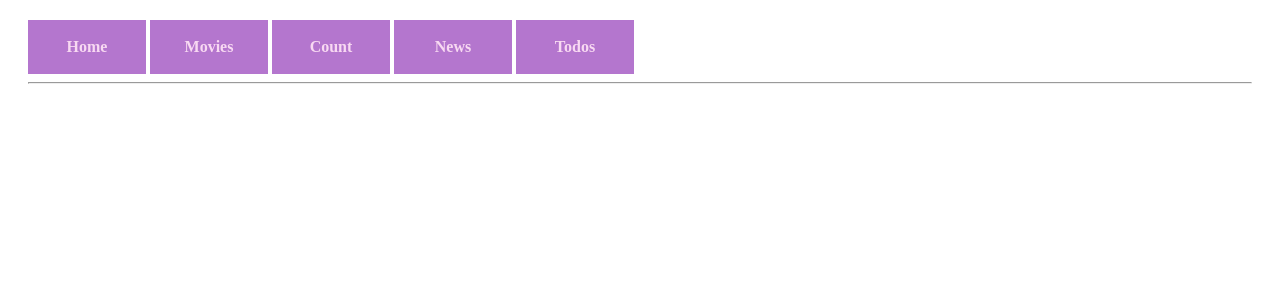
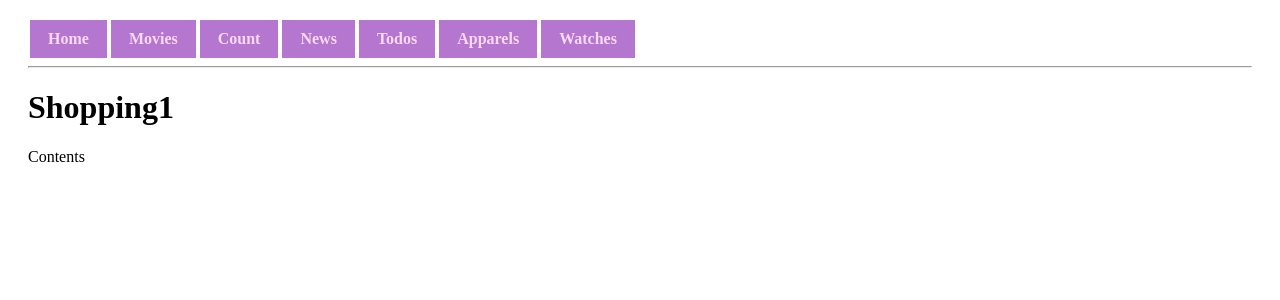
Before and after one commit to jsontype/react_saitou1, a React (Create React App) app: page /shopping1 in a window 1280 px wide. Shown: the top 300 px of the page. Built offline with nearby package versions, Linux system fonts and the light colour scheme.

Commit message:
shopping mallのframe作成

```diff
--- a/src/App.css
+++ b/src/App.css
@@ -5,19 +5,17 @@
 .menuItem {
   text-decoration: none;
   display: inline-block;
-  width: 100%;
-  max-width: 50px; /* ボタン幅 */
   border: 2px solid #B476CE; /* 線幅・種類・色 */
   color: #f8d9f2; /* 文字色 */
   background: #B476CE; /* 背景色 */
-  padding: 1em 2em;
+  margin: 0 2px;
+  padding: 0.5em 1em;
   font-weight: bold;
   text-decoration: none;
   text-align: center;
   transition: 0.3s;
 }
 
-
 menuItem:hover {
   background: #faeeff
 }
--- a/src/App.js
+++ b/src/App.js
@@ -4,6 +4,8 @@ import Movies from "./components/Movies";
 import Count from "./components/Count";
 import News from "./components/News";
 import Todos from "./components/Todos";
+import Shopping1 from "./components/Shopping1";
+import Shopping2 from "./components/Shopping2";
 
 export default function App() {
   return (
@@ -11,26 +13,36 @@ export default function App() {
       <span>
         <Link className="menuItem" to="/">
           Home
-        </Link>{" "}
+        </Link>
       </span>
       <span>
         <Link className="menuItem" to="/movie">
           Movies
-        </Link>{" "}
+        </Link>
       </span>
       <span>
         <Link className="menuItem" to="/count">
           Count
-        </Link>{" "}
+        </Link>
       </span>
       <span>
         <Link className="menuItem" to="/news">
           News
-        </Link>{" "}
+        </Link>
       </span>
       <span>
         <Link className="menuItem" to="/todos">
           Todos
+        </Link>
+      </span>
+      <span>
+        <Link className="menuItem" to="/shopping1">
+          Apparels
+        </Link>
+      </span>
+      <span>
+        <Link className="menuItem" to="/shopping2">
+          Watches
         </Link>
       </span>
 
@@ -42,6 +54,8 @@ export default function App() {
         <Route path="/count" element={<Count />} />
         <Route path="/news" element={<News />} />
         <Route path="/todos" element={<Todos />} />
+        <Route path="/shopping1" element={<Shopping1 />} />
+        <Route path="/shopping2" element={<Shopping2 />} />
       </Routes>
     </div>
   );
--- /dev/null
+++ b/src/components/Shopping1.js
@@ -0,0 +1,10 @@
+import React from "react";
+
+export default function Shopping1() {
+  return (
+    <div>
+      <h1>Shopping1</h1>
+      <div>Contents</div>
+    </div>
+  );
+}
--- /dev/null
+++ b/src/components/Shopping2.js
@@ -0,0 +1,10 @@
+import React from "react";
+
+export default function Shopping2() {
+  return (
+    <div>
+      <h1>Shopping2</h1>
+      <div>Contents</div>
+    </div>
+  );
+}
```
